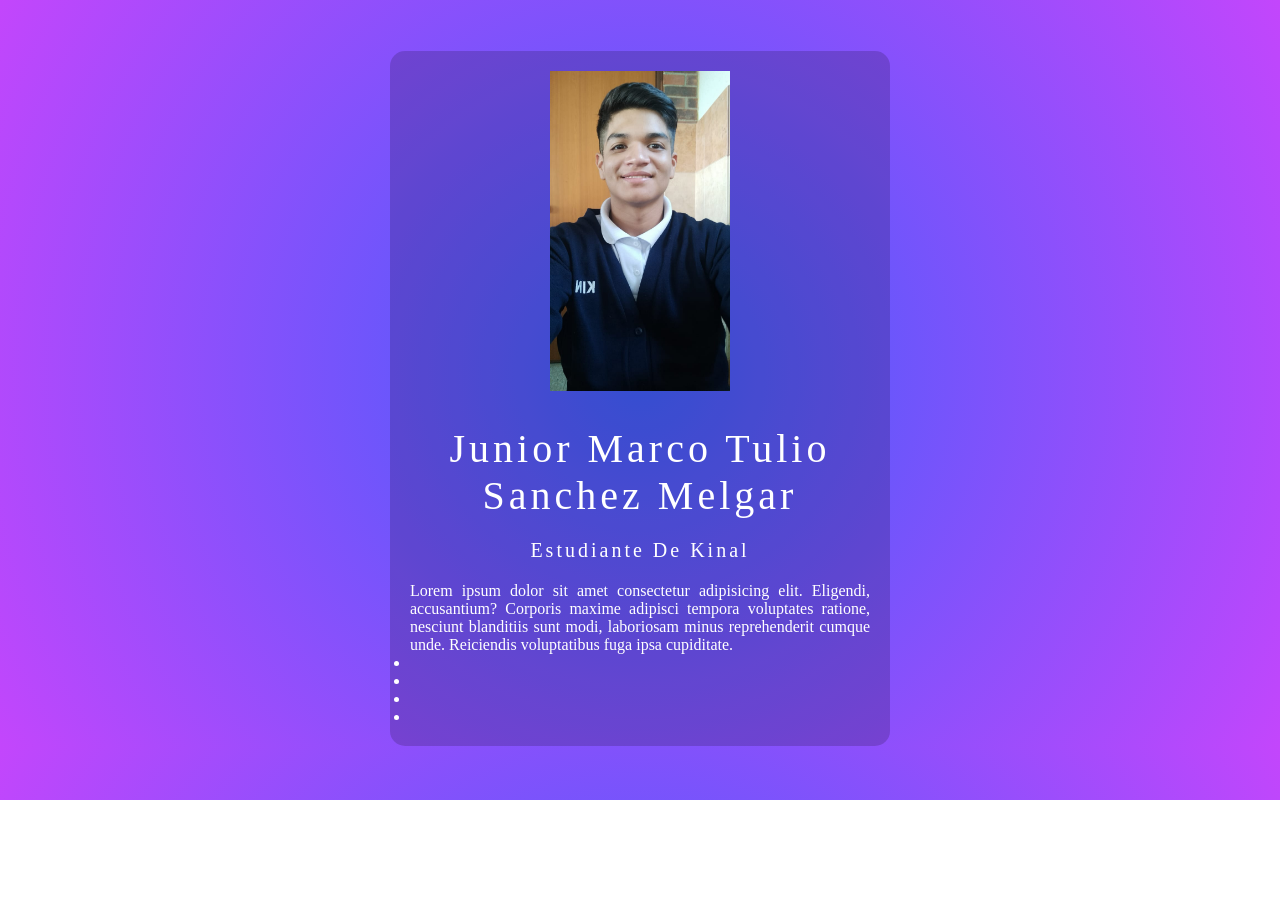
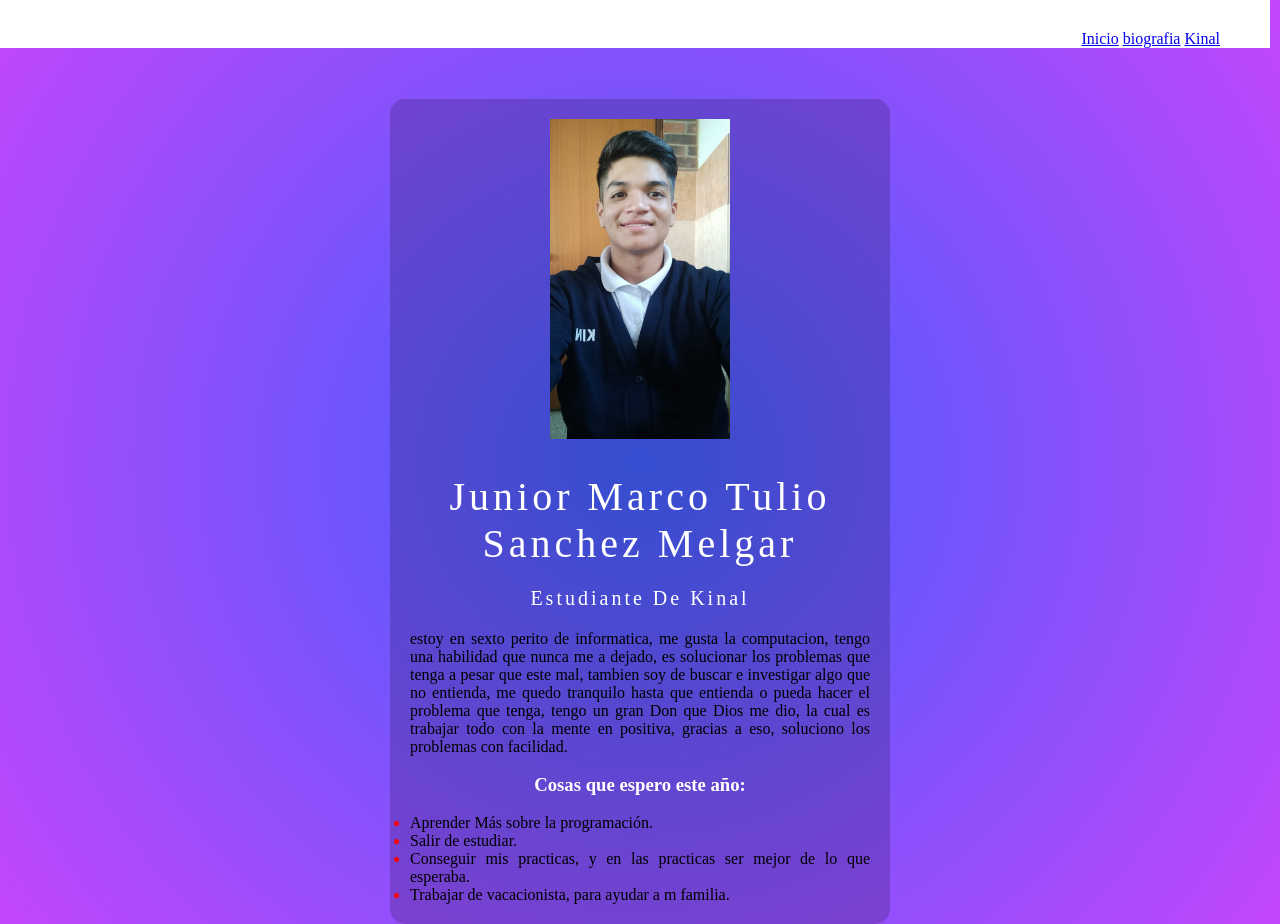
Before and after one commit to sanchez2021387/Laboratorio1, a plain HTML site: page biografia.html in a window 1280 px wide. Before the commit the page ends 800 px from the top, so only its background shows below. Drawn offline with Linux system fonts and the light colour scheme.

Commit message:
Terminando la Biografia y haciendo modificaciones de style

```diff
--- a/CSS/biografia.css
+++ b/CSS/biografia.css
@@ -40,4 +40,25 @@ body{
 
 .box p{
     text-align: justify;
+    color: black;
 }
+.texto{
+    text-align: justify;
+    color: red;
+}
+nav{
+    background-color: white;
+    font-weight: 300;
+    text-decoration: none;
+    margin-right: 10px;
+}
+
+nav{
+    text-align: right;
+    padding: 30px 50px 0 0;
+
+}
+nav > a:hover{
+    text-decoration: underline;
+    color: red;
+}
--- a/CSS/styleuno.css
+++ b/CSS/styleuno.css
@@ -2,6 +2,7 @@
     margin: 0;
     padding: 0;
     box-sizing: border-box;
+    background-color:rgba(90, 96, 102, 0.452);
 }
 
 body{
@@ -34,10 +35,11 @@ header{
 nav{
     text-align: right;
     padding: 30px 50px 0 0;
+
 }
 
 nav{
-    color: white;
+    background-color: white;
     font-weight: 300;
     text-decoration: none;
     margin-right: 10px;
@@ -45,6 +47,7 @@ nav{
 
 nav > a:hover{
     text-decoration: underline;
+    color: red;
 }
 
 header .textos-header{
@@ -97,6 +100,7 @@ header .textos-header{
 .imagen-port{
     width: 24%;
     margin-bottom: 10px;
+
 }
 .imagen-port > img{
     width: 100%;
--- a/biografia.html
+++ b/biografia.html
@@ -7,21 +7,33 @@
     <link rel="stylesheet" href="/CSS/biografia.css">
 </head>
 <body>
+    <nav>
+        <a href="#">Inicio</a>
+        <a href="#"> biografia</a>
+        <a href="#">Kinal</a>
+</nav>
     <section class="box">
         <img src="img/Yo.jpg" width="180">
         <h1>Junior Marco Tulio Sanchez Melgar</h1>
         <h2>Estudiante De Kinal</h2>
-        <p>Lorem ipsum dolor sit amet consectetur adipisicing elit. Eligendi, accusantium? Corporis maxime adipisci tempora voluptates ratione, nesciunt blanditiis sunt modi, laboriosam minus reprehenderit cumque unde. Reiciendis voluptatibus fuga ipsa cupiditate.</p>
+        <p>estoy en sexto perito de informatica, me gusta la computacion, tengo una habilidad que nunca me a dejado, es
+            solucionar los problemas que tenga a pesar que este mal, tambien soy de buscar e investigar algo que no entienda,
+            me quedo tranquilo hasta que entienda o pueda hacer el problema que tenga, tengo un gran Don que
+            Dios me dio, la cual es trabajar todo con la mente en positiva, gracias a eso, soluciono los problemas con facilidad. </p>
+        <br>
 
+        <h3> Cosas que espero este año: </h3>
+        <br>
+        <section class="texto">
         <ul>
             <lu>
-                <li><a href="#"></a></li>
-                <li><a href="#"></a></li>
-                <li><a href="#"></a></li>
-                <li><a href="#"></a></li>
+                <li><p href="#">Aprender Más sobre la programación.</p></li>
+                <li><p href="#">Salir de estudiar.</p></li>
+                <li><p href="#">Conseguir mis practicas, y en las practicas ser mejor de lo que esperaba.</p></li>
+                <li><p href="#">Trabajar de vacacionista, para ayudar a m familia.</p></li>
             </lu>
-
         </ul>
+    </section>
     </section>
 </body>
 </html>
```
Also changed, not shown: index.html (+10 -2 lines), kinal.html (added, +11 -0 lines).
